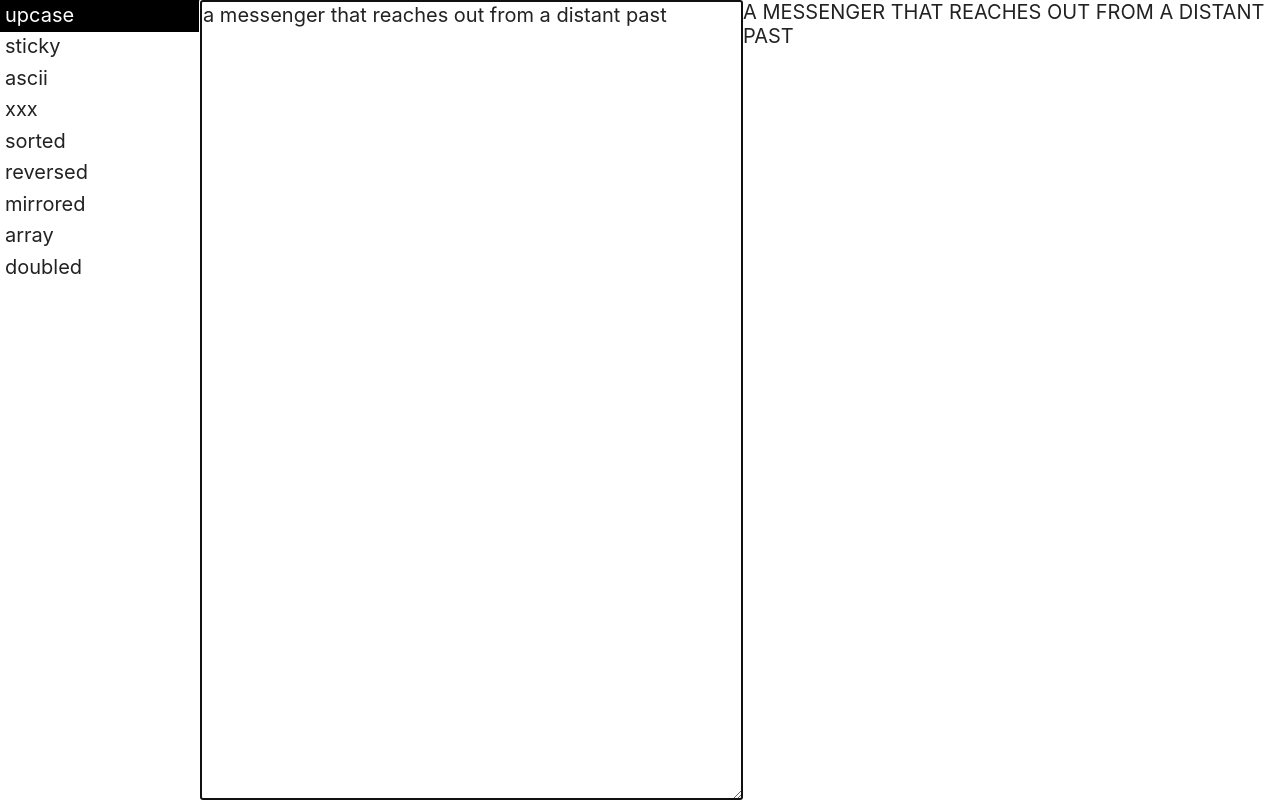
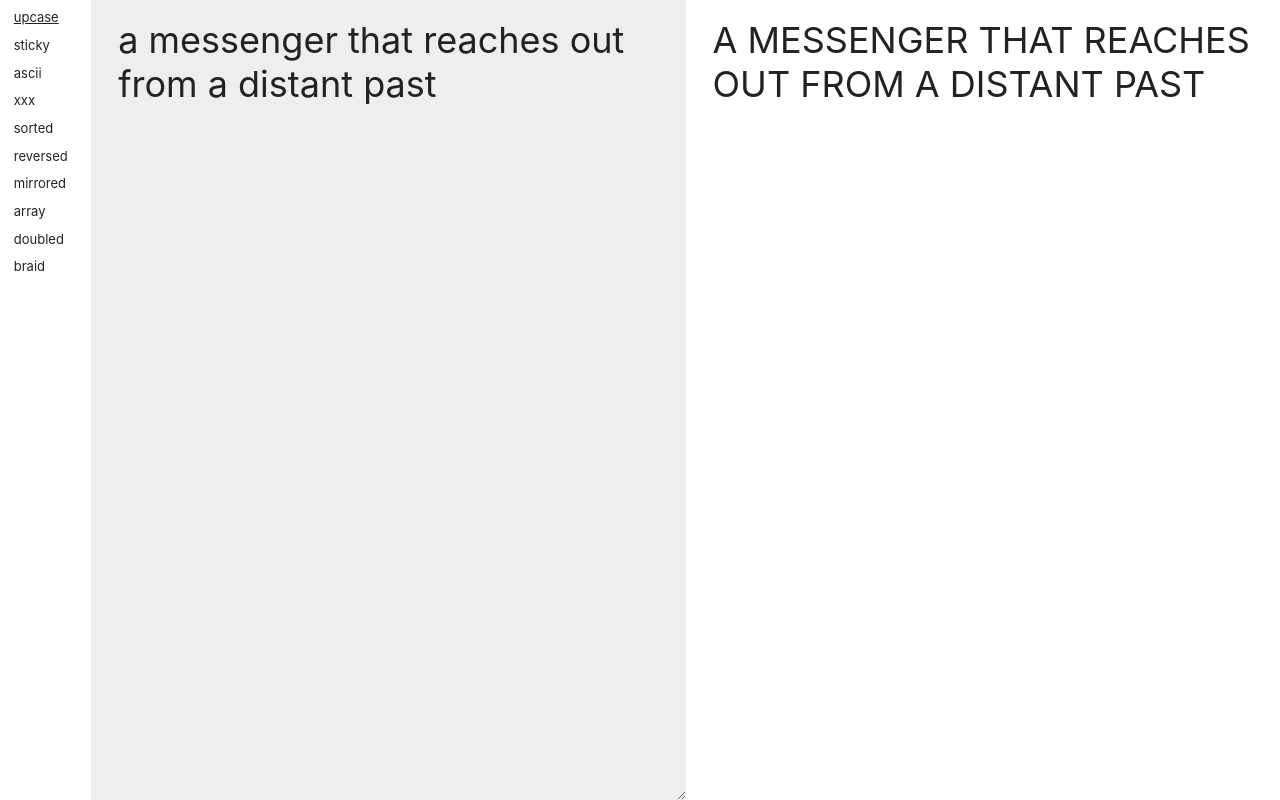
Before and after one commit to dzucconi/io, a Nuxt app: page / in a window 1280 px wide. Built offline with nearby package versions, Linux system fonts and the light colour scheme.

Commit message:
Cleans up; adds braid

```diff
--- a/components/Editor.vue
+++ b/components/Editor.vue
@@ -1,6 +1,6 @@
 <template>
   <div class='Editor'>
-    <textarea class='Input' v-model="input" autofocus />
+    <textarea class='Input' v-model="input" ref='input' autofocus />
     <div class='Output'>{{ output }}</div>
   </div>
 </template>
@@ -34,9 +34,23 @@ export default {
 .Editor {
   display: flex;
   height: 100vh;
+}
 
-  > * {
-    flex: 1;
+.Input,
+.Output {
+  flex: 1;
+  font-size: 2.25rem;
+  -moz-osx-font-smoothing: grayscale;
+  -webkit-font-smoothing: antialiased;
+  padding: 0.5em 0.75em;
+}
+
+.Input {
+  border: none;
+  background-color: #eee;
+
+  &:focus {
+    outline: none;
   }
 }
 </style>
--- a/layouts/default.vue
+++ b/layouts/default.vue
@@ -25,10 +25,8 @@ body,
 textarea {
   -ms-text-size-adjust: 100%;
   -webkit-text-size-adjust: 100%;
-  -moz-osx-font-smoothing: grayscale;
-  -webkit-font-smoothing: antialiased;
-  font-family: -apple-system, BlinkMacSystemFont, 'Segoe UI', Roboto, Oxygen, Ubuntu, Cantarell, 'Open Sans', 'Helvetica Neue', sans-serif;
-  font-size: 20px;
+  font-family: -apple-system, system-ui, BlinkMacSystemFont, 'Segoe UI', Roboto, Oxygen-Sans, Ubuntu, Cantarell, 'Helvetica Neue', sans-serif, 'Apple Color Emoji', 'Segoe UI Emoji', 'Segoe UI Symbol', sans-serif;
+  font-size: 16px;
   color: #222;
 }
 </style>
--- a/pages/index.vue
+++ b/pages/index.vue
@@ -4,14 +4,14 @@
       <a
         class='Nav__item'
         :class='{ "Nav__item--active": active === p }'
-        @mousedown='active = p'
+        @mousedown='changeProcess(p)'
         v-for='p in processes'
         :key='p.name'
       >
         {{ p.name }}
       </a>
     </nav>
-    <Editor :process='active.fn' />
+    <Editor :process='active.fn' ref='editor' />
   </div>
 </template>
 
@@ -20,6 +20,7 @@ import Editor from '~/components/Editor';
 
 const split = x => x.split('');
 const map = (fn, j = '') => x => split(x).map(fn).join(j);
+const zip = rows => rows[0].map((_, i) => rows.map(row => row[i]));
 
 const PROCESSES = [
   { name: 'upcase', fn: x => x.toUpperCase() },
@@ -45,6 +46,16 @@ const PROCESSES = [
   },
   { name: 'array', fn: x => split(x) },
   { name: 'doubled', fn: x => split(x).map(x => x + x).join('') },
+  {
+    name: 'braid',
+    fn: x => {
+      const tokens = x.split(' ');
+      const upTo = tokens.reduce((a, b) => a.length > b.length ? a : b).length;
+      const normalized = tokens.map(token => token + Array(upTo - (token.length - 1)).join(' '));
+      const leaves = normalized.map(token => token.split(''));
+      return zip(leaves).map(token => token.join('')).join('');
+    },
+  },
 ];
 
 export default {
@@ -58,6 +69,13 @@ export default {
       processes: PROCESSES,
     };
   },
+
+  methods: {
+    changeProcess(p) {
+      this.active = p;
+      this.$nextTick(() => this.$refs.editor.$refs.input.focus())
+    },
+  },
 };
 </script>
 
@@ -67,17 +85,22 @@ export default {
 }
 
 .Nav {
-  width: 10em;
+  padding: 0.25em;
 
   &__item {
     display: block;
+    padding: 0.4em 1.5em 0.5em 0.75em;
     cursor: pointer;
-    padding: 0.125em 0.25em 0.25em 0.25em;
+    font-size: 0.8125rem;
+    border-radius: 0.33em;
+
+    &:hover {
+      background-color: #eee;
+    }
   }
 
   &__item--active {
-    background-color: black;
-    color: white;
+    text-decoration: underline;
   }
 }
 
```
